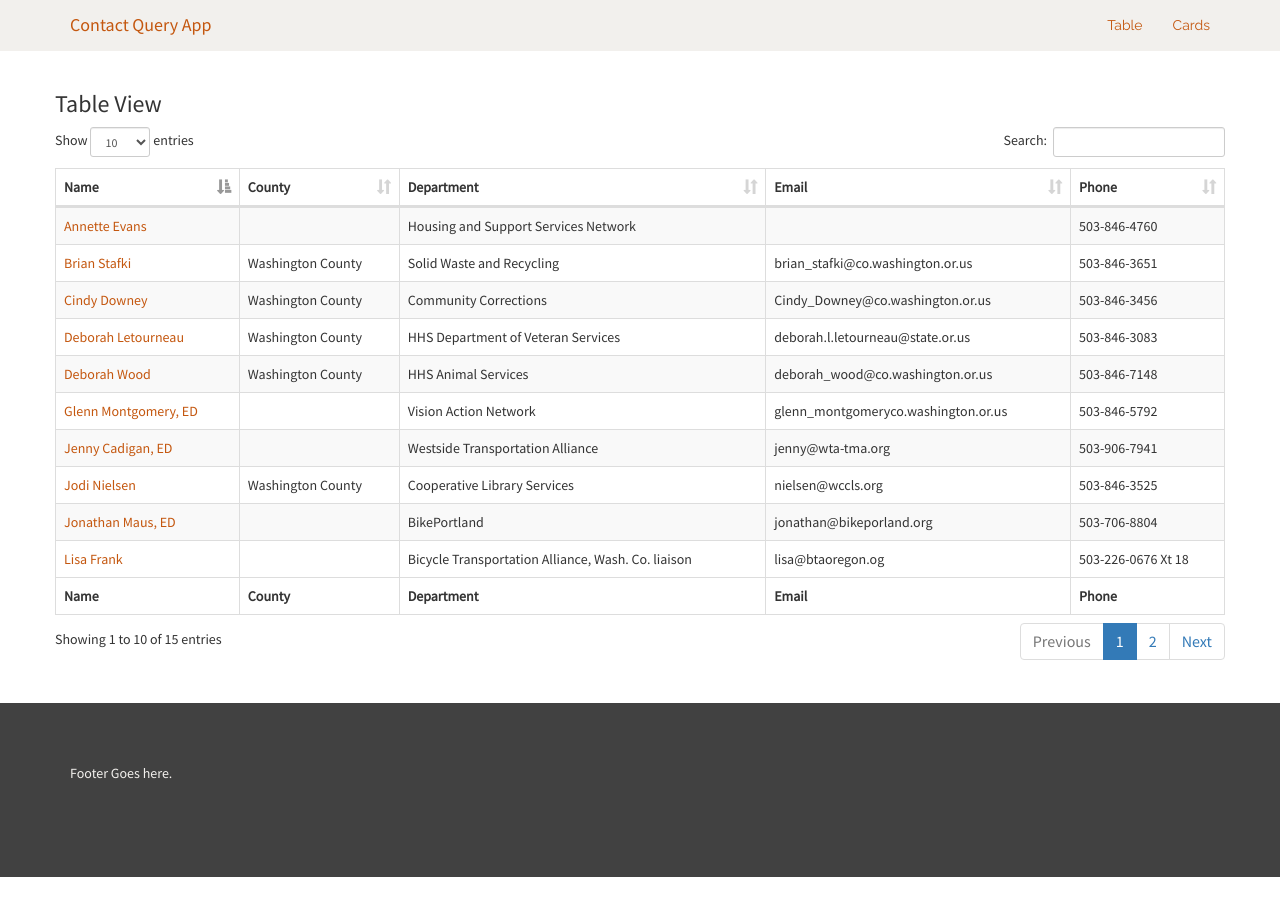
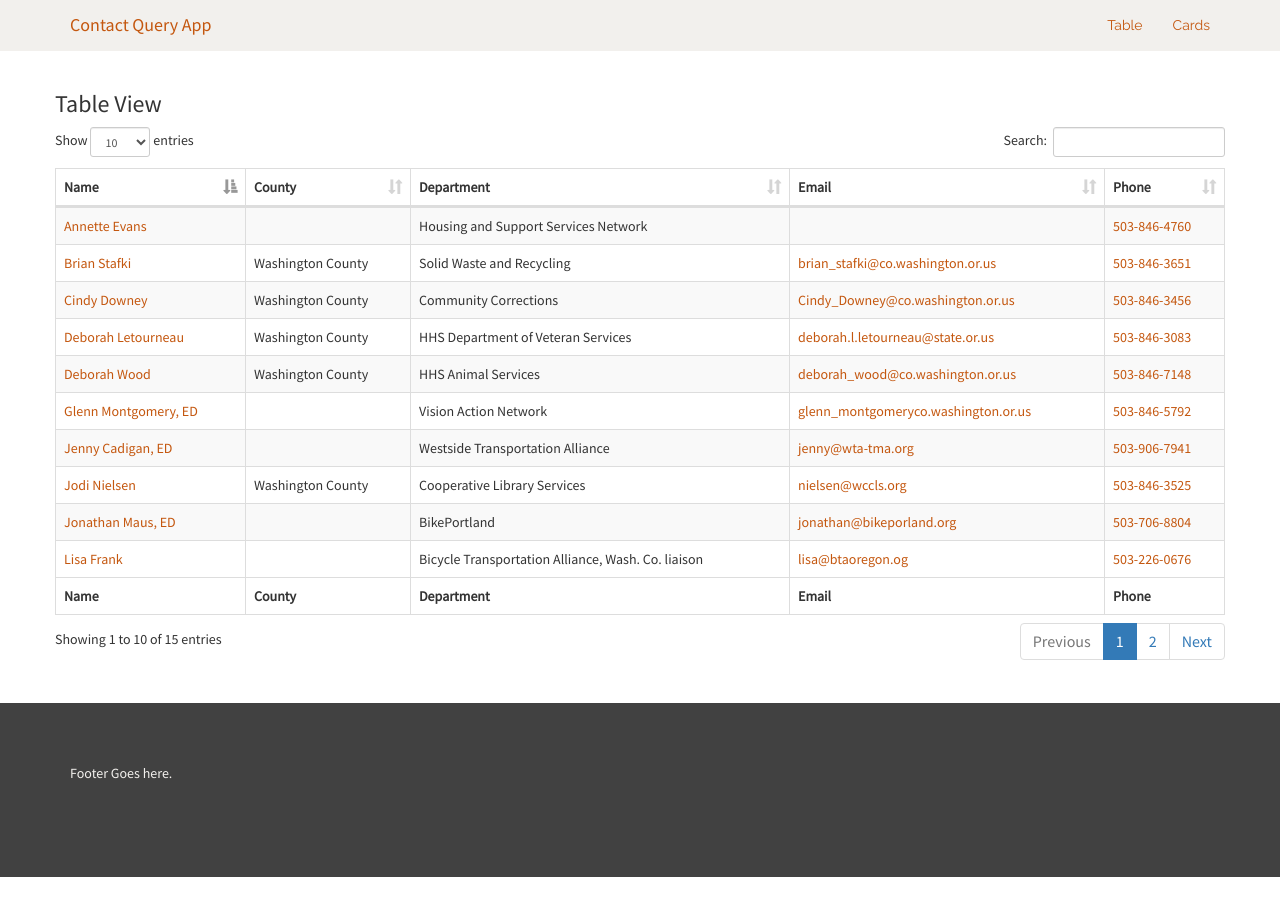
Before and after one commit to mock-up/subsite-contact-query, a Jekyll site: the page built from index.html, in a window 1280 px wide. Built offline with Jekyll 4.4.1, drawn with Linux system fonts in a browser that asks for light colours.

Commit message:
Adds links to the table view.

```diff
--- a/_data/contacts.yml
+++ b/_data/contacts.yml
@@ -68,7 +68,7 @@
   county:
   department: Bicycle Transportation Alliance, Wash. Co. liaison
   email: lisa@btaoregon.og
-  phone: 503-226-0676 Xt 18
+  phone: 503-226-0676
 
 - name: Jenny Cadigan, ED
   county:
--- a/index.html
+++ b/index.html
@@ -25,8 +25,8 @@ layout: default
           <td><a href="#" data-toggle="modal" data-target="#contact-{{ counter }}">{{ contact.name }}</a></td>
           <td class="hidden-xs hidden-sm">{{ contact.county }}</td>
           <td class="hidden-xs hidden-sm">{{ contact.department }}</td>
-          <td class="hidden-xs">{{ contact.email }}</td>
-          <td>{{ contact.phone }}</td>
+          <td class="hidden-xs"><a href="mailto:{{ contact.email }}">{{ contact.email }}</a></td>
+          <td><a href="tel:+{{ contact.phone }}">{{ contact.phone }}</a></td>
         </tr>
 
         <div class="modal fade" id="contact-{{ counter }}" tabindex="-1" role="dialog" aria-labelledby="myModalLabel" aria-hidden="true">
```
